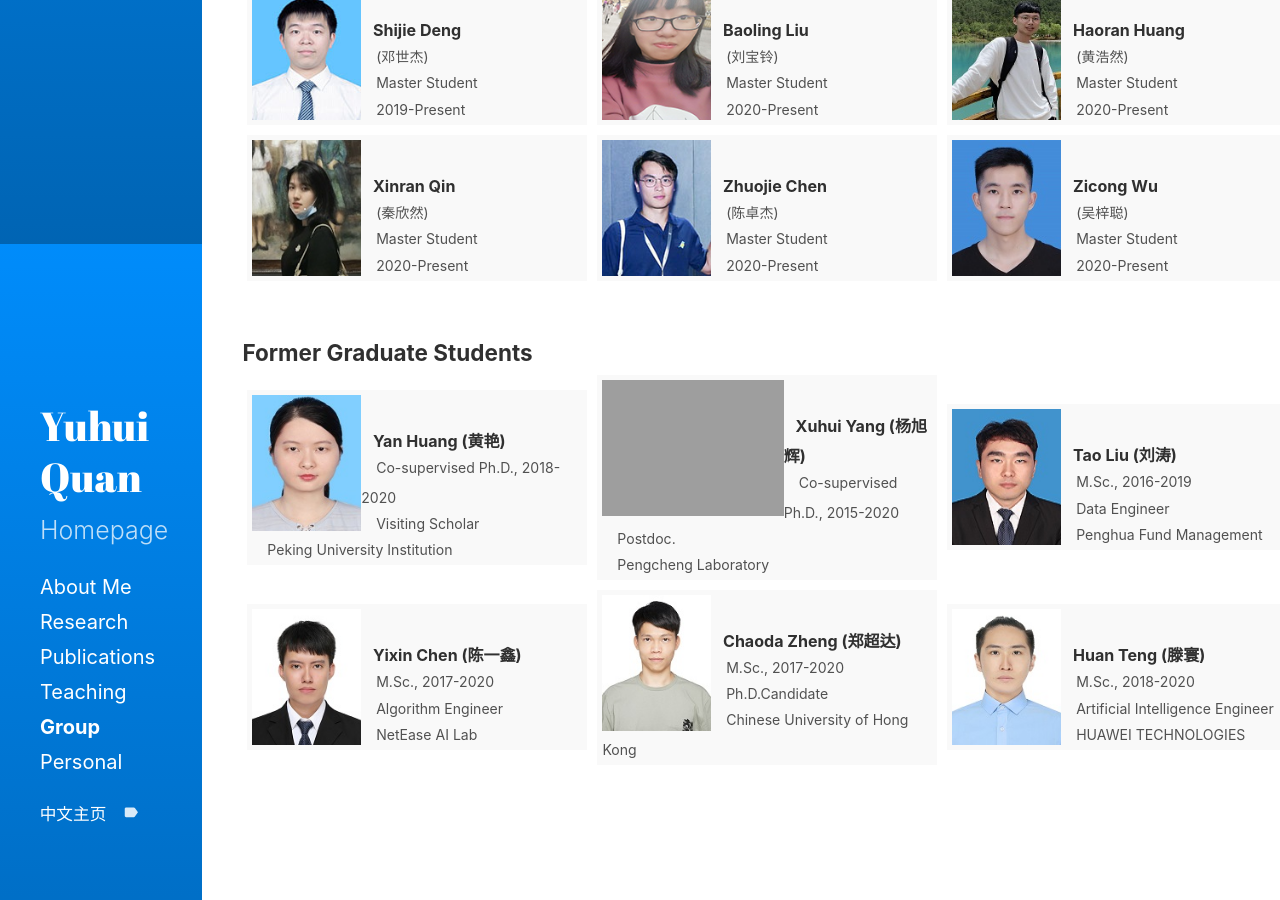
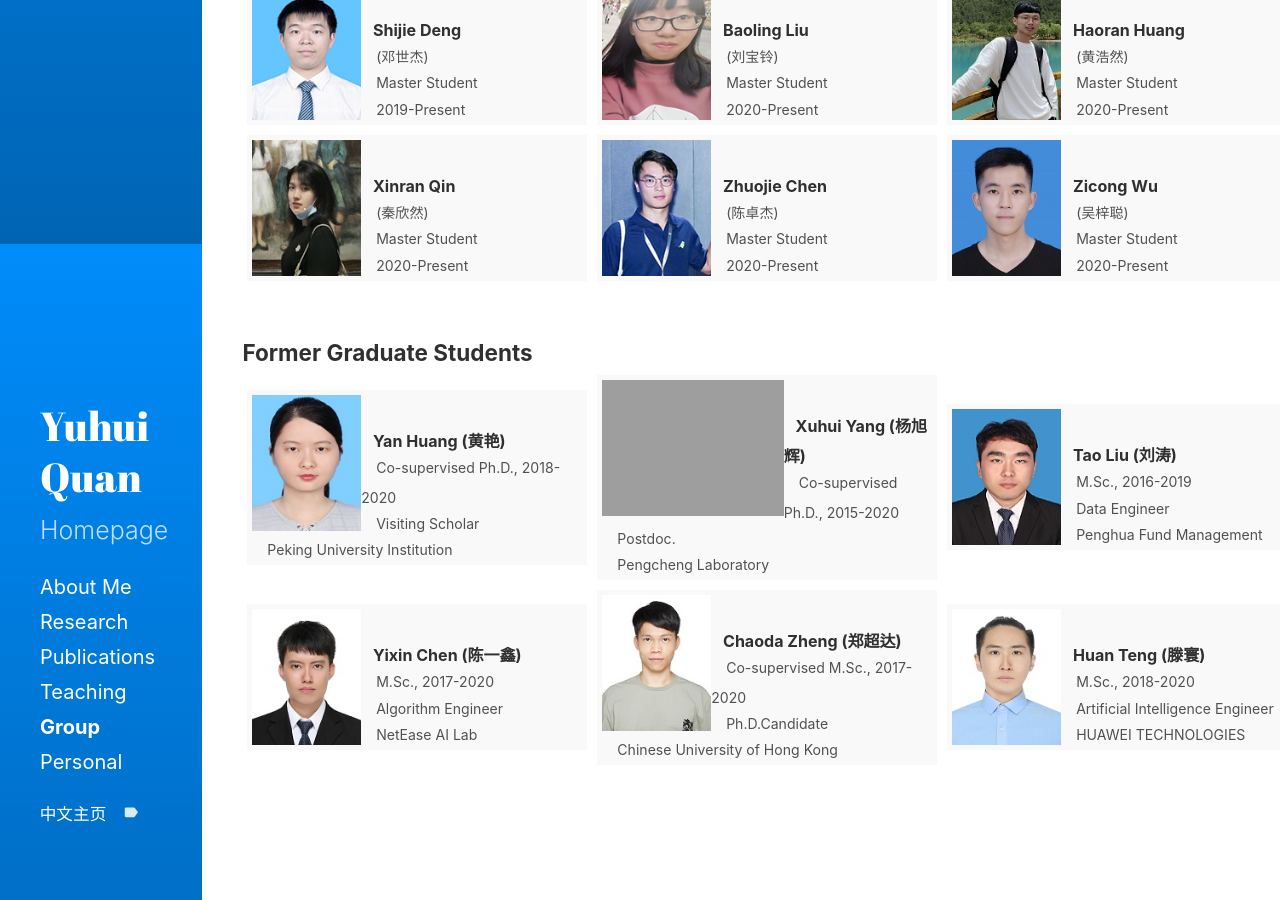
Before and after one commit to csyhquan/csyhquan.github.io, a Jekyll site: the page built from category/group.md, in a window 1280 px wide and 900 px high, scrolled down 656 px. Built offline with Jekyll 4.4.1, drawn with Linux system fonts in a browser that asks for light colours.

Commit message:
Update group.md

```diff
--- a/category/group.md
+++ b/category/group.md
@@ -489,7 +489,7 @@ u.ex1{   /*用于添加下划线的CSS，直接用<u></u>会和p以及g等冲突
 <p class="ex2"><img src="https://csyhquan.github.io/images/2017级硕士郑超达.jpg" alt="" height="136" align="left" /></p>
 <br/>
 <p class="ex1"><g0><span><strong> &ensp; Chaoda Zheng (郑超达)</strong></span></g0></p>
-<p class="ex1"><g1><span>&ensp;&nbsp;&nbsp;M.Sc., 2017-2020</span></g1></p>
+<p class="ex1"><g1><span>&ensp;&nbsp;&nbsp;Co-supervised M.Sc., 2017-2020</span></g1></p>
 <p class="ex1"><g1><span> &ensp;&nbsp;&nbsp;Ph.D.Candidate</span></g1></p>
 <p class="ex1"><g1><span> &ensp;&nbsp;&nbsp;Chinese University of Hong Kong</span></g1></p>
 </td>
```
